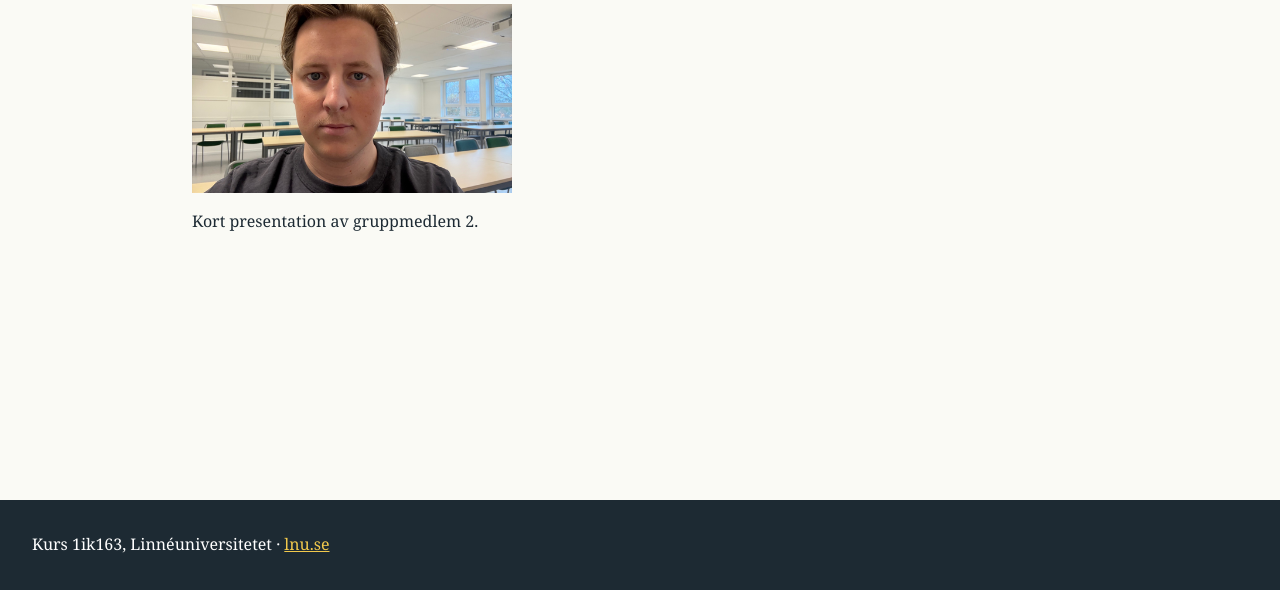
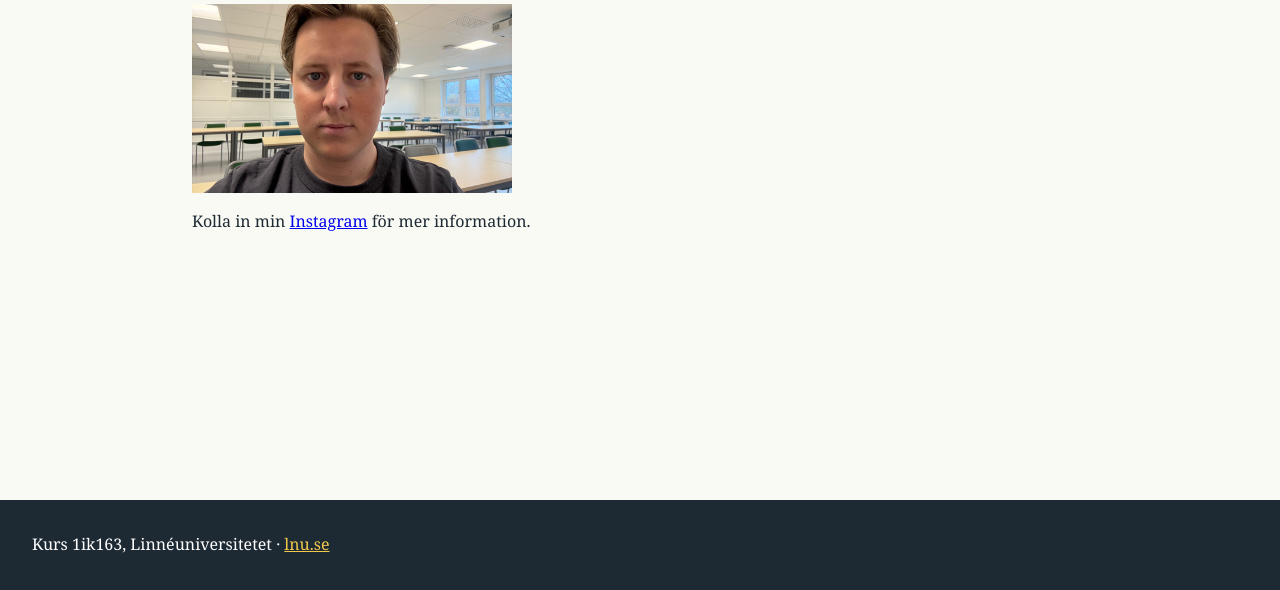
Before and after one commit to emilbackman5-cloud/task, a plain HTML site: page efternamn1_efternamn2_assigs/person2.html in a window 1280 px wide. Shown: the part 210-800 px from the top of the page. Drawn offline with Linux system fonts and the light colour scheme.

Commit message:
Instagram länk

```diff
--- a/efternamn1_efternamn2_assigs/person2.html
+++ b/efternamn1_efternamn2_assigs/person2.html
@@ -20,7 +20,7 @@
     <h1>Medlem 2: Alfred Lundgren
     </h1>
     <img src="img/person2.png" alt="Porträtt (PNG)" class="portrait">
-    <p>Kort presentation av gruppmedlem 2.</p>
+    <p>Kolla in min <a href="https://www.instagram.com/alfredlundgren_/" target="_blank" rel="noopener noreferrer">Instagram</a> för mer information.</p>
   </main>
   <footer class="site-footer">
     <p>Kurs 1ik163, Linnéuniversitetet · <a href="https://lnu.se" target="_blank" rel="noopener">lnu.se</a></p>
```
